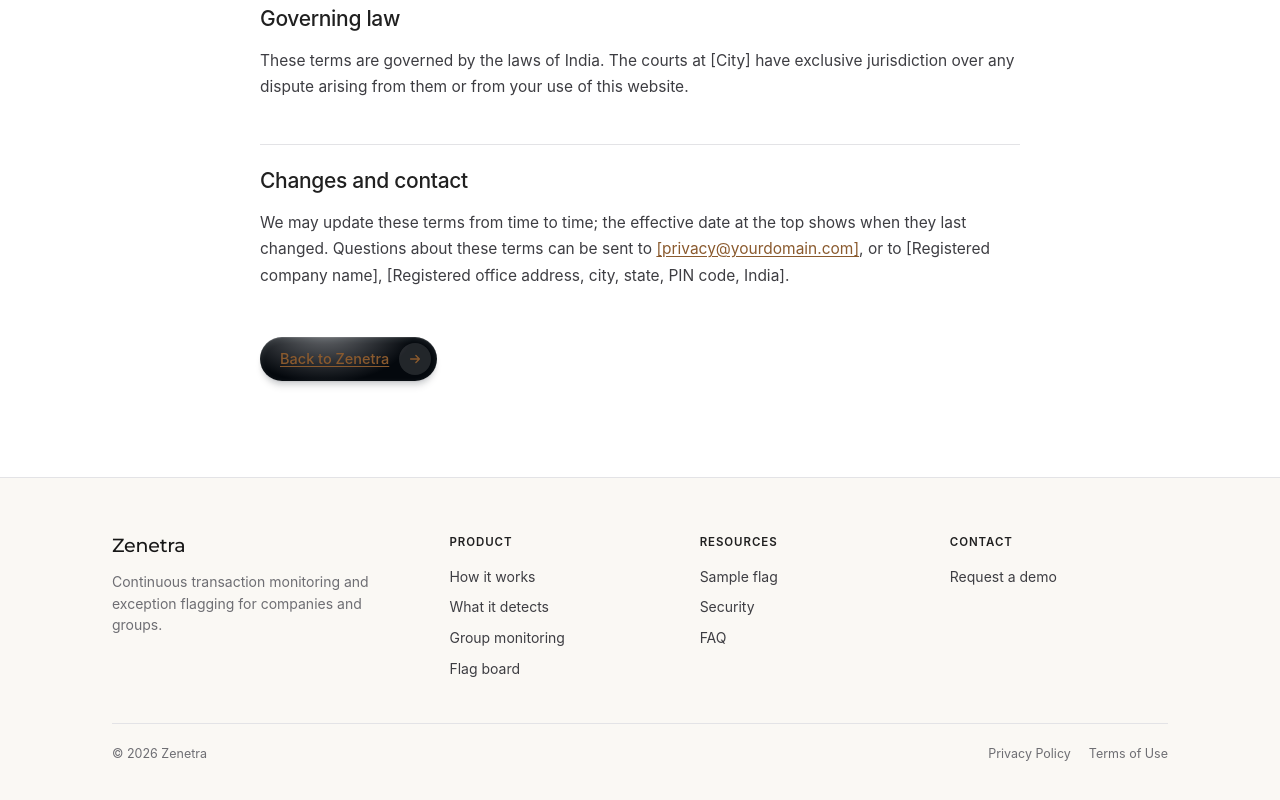
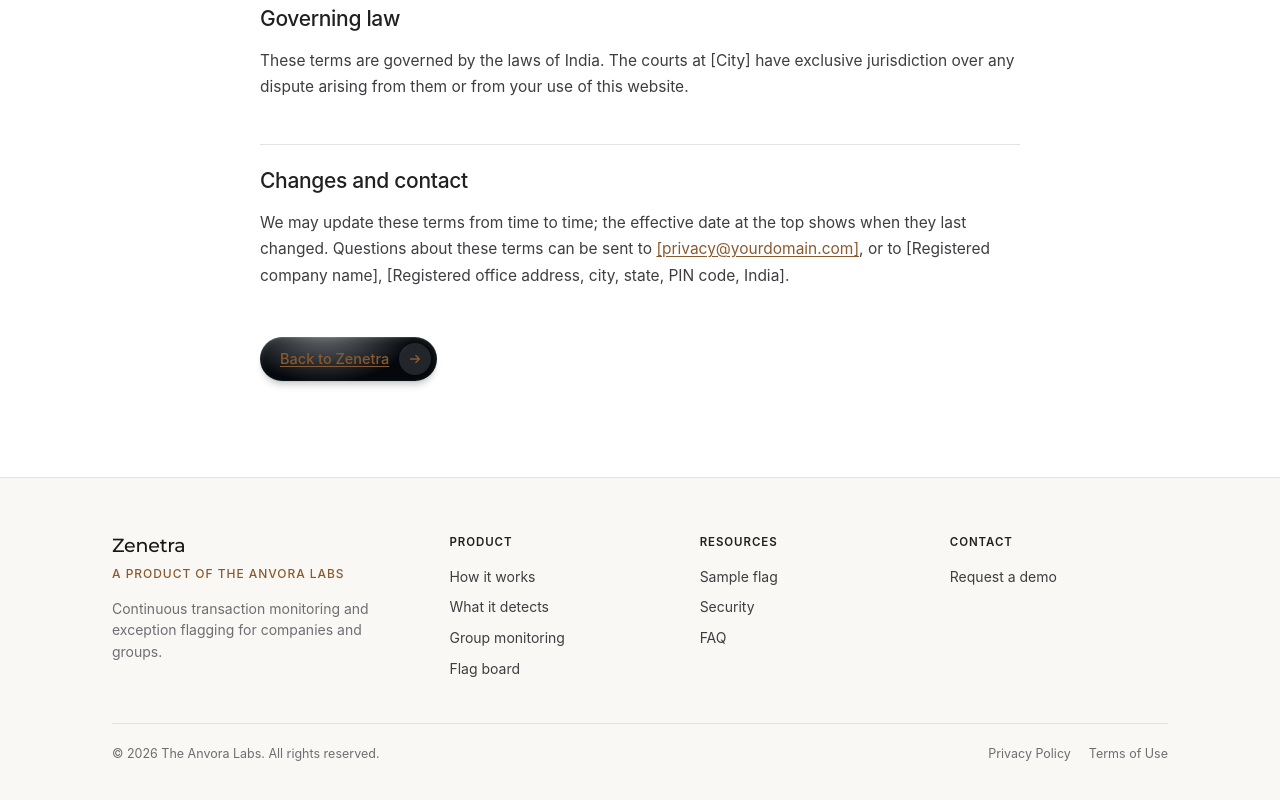
Before and after one commit to AFM-Raksha/zenetra-landing-page, a Next.js app: page /terms in a window 1280 px wide. Shown: the part 2072-2872 px from the top of the page. Built offline with nearby package versions, Linux system fonts and the light colour scheme; no server answers.

Commit message:
Credit The Anvora Labs in the footer

```diff
--- a/app/globals.css
+++ b/app/globals.css
@@ -401,6 +401,7 @@ footer{background:var(--warm);border-top:1px solid var(--line);padding-block:56p
 footer h4{font-size:11.5px;letter-spacing:.08em;text-transform:uppercase;color:var(--head);font-weight:600;margin-bottom:14px}
 footer ul{list-style:none;margin:0;padding:0;display:grid;gap:9px;font-size:14px;color:var(--body)}
 footer ul a:hover{color:var(--bronze-d)}
+footer .maker{font-size:12px;font-weight:500;letter-spacing:.08em;text-transform:uppercase;color:var(--bronze-d);margin-top:8px}
 footer .about{font-size:14px;color:var(--mute);max-width:32ch;margin-top:14px}
 .legal{display:flex;flex-wrap:wrap;justify-content:space-between;gap:12px;margin-top:44px;padding-top:20px;border-top:1px solid var(--line);font-size:12.5px;color:var(--mute)}
 
--- a/components/Footer.tsx
+++ b/components/Footer.tsx
@@ -7,6 +7,7 @@ export default function Footer() {
         <div className="fgrid2">
           <div>
             <Link className="brand" href="/#top"><b>Zenetra</b></Link>
+            <p className="maker">A product of The Anvora Labs</p>
             <p className="about">Continuous transaction monitoring and exception flagging for companies and groups.</p>
           </div>
           <div>
@@ -23,7 +24,7 @@ export default function Footer() {
           </div>
         </div>
         <div className="legal">
-          <span>© 2026 Zenetra</span>
+          <span>© 2026 The Anvora Labs. All rights reserved.</span>
           <span className="legal-links"><Link href="/privacy">Privacy Policy</Link><Link href="/terms">Terms of Use</Link></span>
         </div>
       </div>
```
